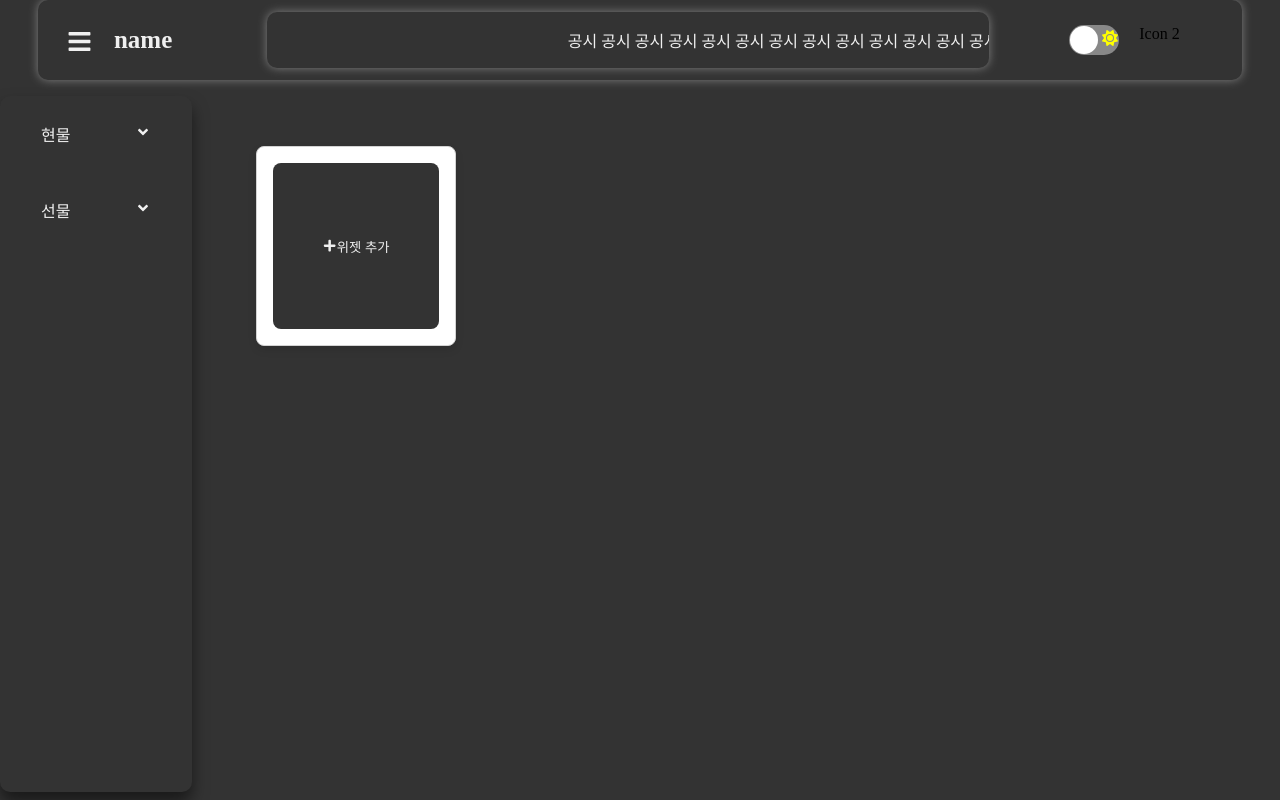
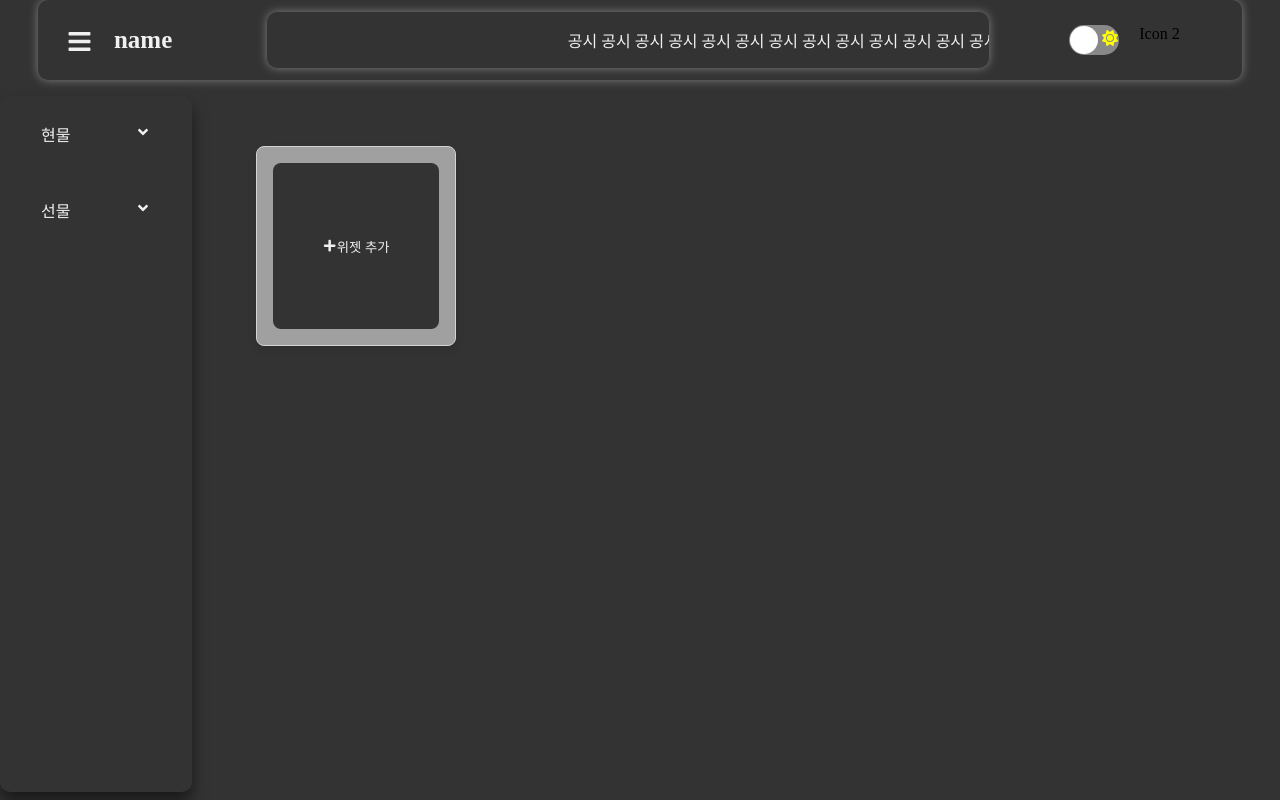
Before and after one commit to deenuit113/Tradin, a Next.js app in the folder coin/: page / in a window 1280 px wide. Built offline with nearby package versions, Linux system fonts and the light colour scheme.

Commit message:
Design: modify page design

```diff
--- a/coin/src/components/units/main.styles.tsx
+++ b/coin/src/components/units/main.styles.tsx
@@ -68,8 +68,8 @@ export const Widget = styled.div<{ isDragging: boolean, darkMode: boolean }>`
     transform: ${({ isDragging }) => (isDragging ? 'scale(1.05)' : 'scale(1)')};
 `;
 
-export const WidgetAdd = styled.div`
-    background-color: #fff;
+export const WidgetAdd = styled.div<{ darkMode: boolean }>`
+    background-color: ${({ darkMode }) => (darkMode ? '#fff' : '#a0a0a0')};
     border: 1px solid lightgray;
     box-shadow: 0 4px 8px rgba(0, 0, 0, 0.1);
     border-radius: 8px;
--- a/coin/src/components/units/main.tsx
+++ b/coin/src/components/units/main.tsx
@@ -45,7 +45,7 @@ export default function MainPage(): JSX.Element {
                         moveWidget={moveWidget}
                     />
                 ))}
-                <S.WidgetAdd>
+                <S.WidgetAdd darkMode={isDarkMode}>
                     <S.AddWidgetButton onClick={addWidget} darkMode={isDarkMode}>
                         <FaPlus />
                         위젯 추가
```
